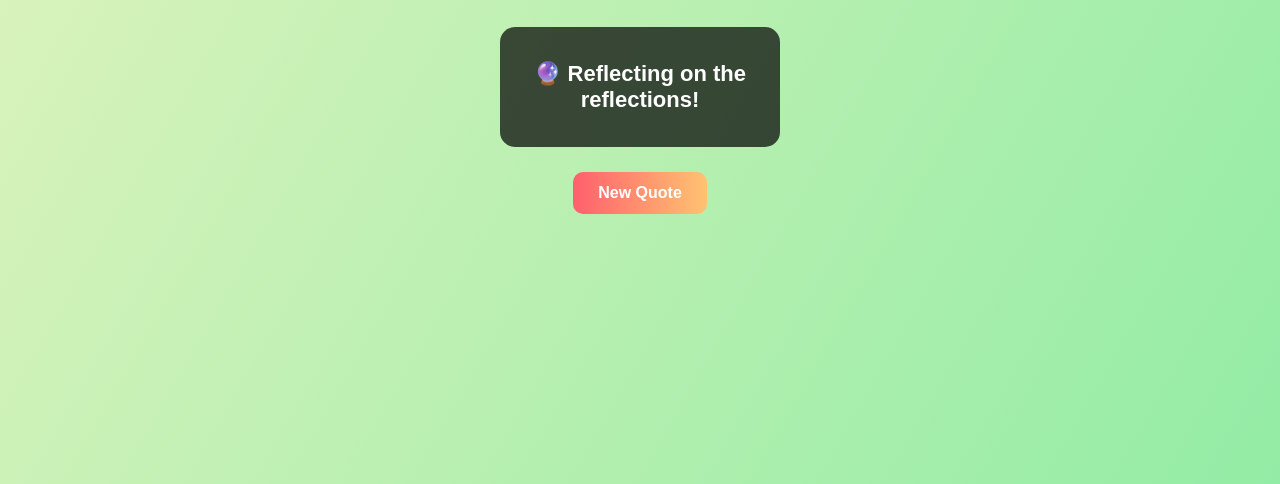
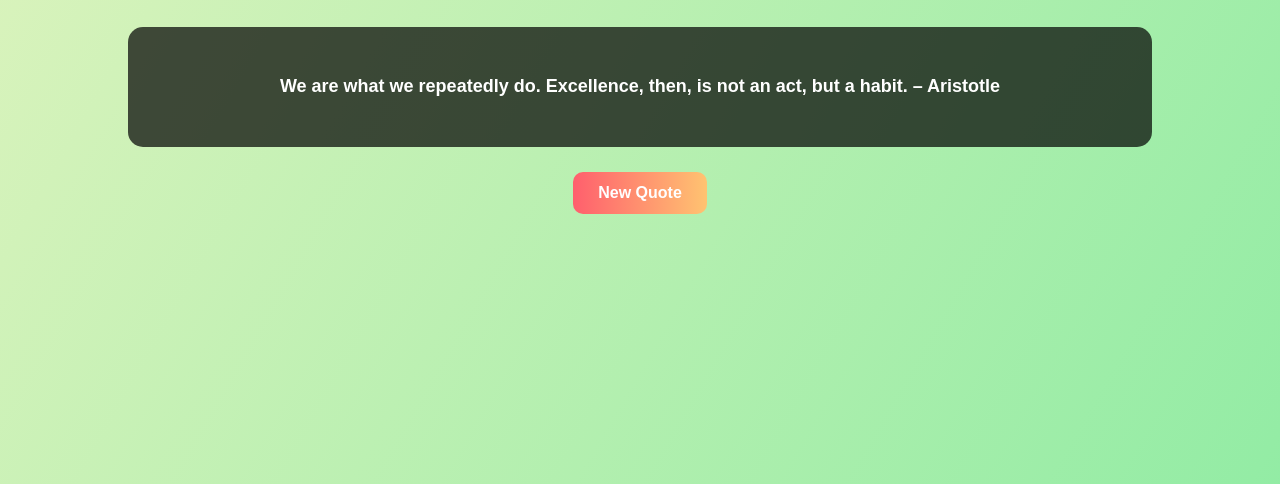
Before and after one commit to niroop77/random-quote-generator, a plain HTML site: page index.html in a window 1280 px wide. Both pictures are taken after a click on the button "New Quote". Shown: the part 316-800 px from the top of the page. Drawn offline with Linux system fonts and the light colour scheme.

Commit message:
quotes added

```diff
--- a/index.html
+++ b/index.html
@@ -5,70 +5,16 @@
 <meta name="viewport" content="width=device-width, initial-scale=1.0">
 <title>Random Quote Generator</title>
 <link rel="stylesheet" href="style.css">
+
 </head>
 <body>
 
 <h1>Random Quote Generator</h1>
 
-<div class="quote-box" id="quoteBox">🌟 Believe in yourself!</div>
+<div class="quote-box" id="quoteBox">Believe you can and you're halfway there. – Theodore Roosevelt</div>
 <button id="btn">New Quote</button>
 
-<script>
-    var quotes = [
-        "🌟 Believe in yourself!",
-        "💡 Creativity takes courage!",
-        "🔥 Push your limits!",
-        "🌈 Enjoy the little things!",
-        "✨ Make today amazing!",
-        "💪 Stay strong!",
-        "😊 Keep smiling!",
-        "🚀 Reach for the stars!",
-        "🤳 Just me, myself, and my selfie!",
-        "🔄 Because every angle matters!",
-        "🎨 Life’s a filter. Choose yours wisely!",
-        "🪐 In my own little universe!",
-        "🔮 Reflecting on the reflections!",
-        "😎 Serving looks, not tea!",
-        "📱 A selfie a day keeps the blues away!",
-        "💡 Caught in my best light!",
-        "💖 There’s beauty in every perspective!",
-        "🌸 Bloom where you are planted!",
-        "🌞 Shine bright like the sun!",
-        "🎯 Focus on what matters!",
-        "🏞️ Explore more, worry less!",
-        "🕊️ Peace begins with a smile!",
-        "🎶 Dance like nobody's watching!",
-        "📚 Knowledge is power!",
-        "🍀 Luck favors the prepared!",
-        "💫 Magic is in the little things!",
-        "🎈 Happiness is homemade!",
-        "🌻 Keep growing!",
-        "🌌 Dream big, aim higher!",
-        "🌊 Go with the flow!"
-    ];
 
-    var quoteBox = document.getElementById("quoteBox");
-    var button = document.getElementById("btn");
-
-    function getRandomColor() {
-        var hue = Math.floor(Math.random() * 360);
-        return "linear-gradient(120deg, hsl(" + hue + ", 70%, 85%), hsl(" + ((hue + 50) % 360) + ", 70%, 75%))";
-    }
-
-    function changeQuote() {
-        quoteBox.style.opacity = 0;
-        quoteBox.style.transform = "scale(0.95)";
-        setTimeout(function() {
-            var index = Math.floor(Math.random() * quotes.length);
-            quoteBox.innerText = quotes[index];
-            document.body.style.background = getRandomColor();
-            quoteBox.style.opacity = 1;
-            quoteBox.style.transform = "scale(1)";
-        }, 400);
-    }
-
-    button.addEventListener("click", changeQuote);
-</script>
-
+<script src="one.js"></script>
 </body>
 </html>
--- /dev/null
+++ b/one.js
@@ -0,0 +1,71 @@
+ var quotes = [
+    "The only way to do great work is to love what you do. – Steve Jobs",
+    "It does not matter how slowly you go as long as you do not stop. – Confucius",
+    "Success is not final, failure is not fatal: It is the courage to continue that counts. – Winston Churchill",
+    "The harder the battle, the sweeter the victory. – Les Brown",
+    "What lies behind us and what lies before us are tiny matters compared to what lies within us. – Ralph Waldo Emerson",
+    "Success is the sum of small efforts, repeated day in and day out. – Robert Collier",
+    "Don’t watch the clock; do what it does. Keep going. – Sam Levenson",
+    "Believe you can and you're halfway there. – Theodore Roosevelt",
+    "Perseverance is not a long race; it is many short races one after the other. – Walter Elliot",
+    "You miss 100% of the shots you don’t take. – Wayne Gretzky",
+    "The only limit to our realization of tomorrow is our doubts of today. – Franklin D. Roosevelt",
+    "You must be the change you wish to see in the world. – Mahatma Gandhi",
+    "The future belongs to those who believe in the beauty of their dreams. – Eleanor Roosevelt",
+    "Courage is not the absence of fear, but the triumph over it. – Nelson Mandela",
+    "Action is the foundational key to all success. – Pablo Picasso",
+    "Do not wait to strike till the iron is hot, but make it hot by striking. – William Butler Yeats",
+    "Start where you are. Use what you have. Do what you can. – Arthur Ashe",
+    "The best time to plant a tree was 20 years ago. The second best time is now. – Chinese Proverb",
+    "Success is not how high you have climbed, but how you make a positive difference to the world. – Roy T. Bennett",
+    "We are what we repeatedly do. Excellence, then, is not an act, but a habit. – Aristotle",
+    "Do not go where the path may lead, go instead where there is no path and leave a trail. – Ralph Waldo Emerson",
+    "Courage is not the absence of fear, but the triumph over it. – Nelson Mandela",
+    "Don't be afraid to give up the good to go for the great. – John D. Rockefeller",
+    "In the middle of every difficulty lies opportunity. – Albert Einstein",
+    "Life begins at the end of your comfort zone. – Neale Donald Walsch",
+    "The only way to do great work is to love what you do. – Steve Jobs",
+    "Perseverance is not a long race; it is many short races one after the other. – Walter Elliot",
+    "Action is the foundational key to all success. – Pablo Picasso",
+    "Don't watch the clock; do what it does. Keep going. – Sam Levenson",
+    "It always seems impossible until it’s done. – Nelson Mandela",
+    "We are what we repeatedly do. Excellence, then, is not an act, but a habit. – Aristotle",
+    "Start where you are. Use what you have. Do what you can. – Arthur Ashe",
+    "The difference between who you are and who you want to be is what you do. – Unknown",
+    "Success is the ability to go from one failure to another with no loss of enthusiasm. – Winston Churchill",
+    "Bloom where you are planted. – Unknown",
+    "You don’t have to be great to start, but you have to start to be great. – Zig Ziglar",
+    "Strive not to be a success, but rather to be of value. – Albert Einstein",
+    "The best time to plant a tree was 20 years ago. The second best time is now. – Chinese Proverb",
+    "Dream big. Start small. Act now. – Robin Sharma",
+    "Keep your face always toward the sunshine—and shadows will fall behind you. – Walt Whitman",
+    "Don’t count the days. Make the days count. – Muhammad Ali",
+    "You are never too old to set another goal or to dream a new dream. – C.S. Lewis",
+    "Life is 10% what happens to us and 90% how we react to it. – Charles R. Swindoll",
+    "The mind is everything. What you think you become. – Buddha",
+    "Success usually comes to those who are too busy to be looking for it. – Henry David Thoreau",
+    "The only way to do great work is to love what you do. – Steve Jobs"
+];
+
+
+    var quoteBox = document.getElementById("quoteBox");
+    var button = document.getElementById("btn");
+
+    function getRandomColor() {
+        var hue = Math.floor(Math.random() * 360);
+        return "linear-gradient(120deg, hsl(" + hue + ", 70%, 85%), hsl(" + ((hue + 50) % 360) + ", 70%, 75%))";
+    }
+
+    function changeQuote() {
+        quoteBox.style.opacity = 0;
+        quoteBox.style.transform = "scale(0.95)";
+        setTimeout(function() {
+            var index = Math.floor(Math.random() * quotes.length);
+            quoteBox.innerText = quotes[index];
+            document.body.style.background = getRandomColor();
+            quoteBox.style.opacity = 1;
+            quoteBox.style.transform = "scale(1)";
+        }, 400);
+    }
+
+    button.addEventListener("click", changeQuote);
--- a/style.css
+++ b/style.css
@@ -21,7 +21,7 @@
     }
 
     .quote-box {
-        width: 280px;
+        width: 80%;
         min-height: 120px;
         background: rgba(0,0,0,0.7);
         color: white;
@@ -31,7 +31,7 @@
         align-items: center;
         padding: 20px;
         text-align: center;
-        font-size: 22px;
+        font-size: 18px;
         font-weight: bold;
         transition: opacity 0.5s ease, transform 0.5s ease;
         opacity: 1;
```
